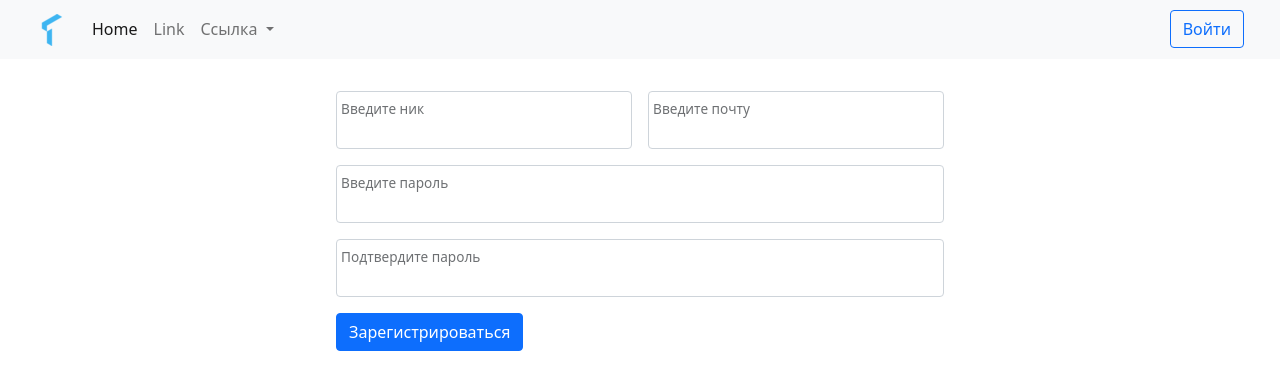
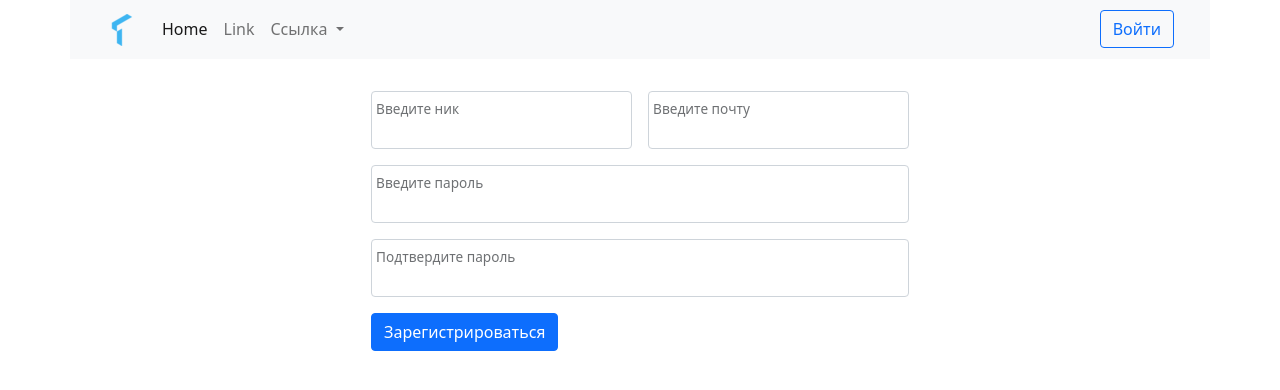
Before and after one commit to tengenatari/letsgoplaygoweb, a Django app: page /auth in a window 1280 px wide. Shown: the top 390 px of the page. Run offline with Django 5.2, Linux system fonts and the light colour scheme.

Commit message:
fixed front

```diff
--- a/templates/base.html
+++ b/templates/base.html
@@ -9,9 +9,10 @@
     <link rel="shortcut icon" href="{% static 'images/favicon.ico' %}">
     <script src="https://cdn.jsdelivr.net/npm/bootstrap@5.0.2/dist/js/bootstrap.bundle.min.js" integrity="sha384-MrcW6ZMFYlzcLA8Nl+NtUVF0sA7MsXsP1UyJoMp4YLEuNSfAP+JcXn/tWtIaxVXM" crossorigin="anonymous"></script>
     <link href="https://cdn.jsdelivr.net/npm/bootstrap@5.0.2/dist/css/bootstrap.min.css" rel="stylesheet" integrity="sha384-EVSTQN3/azprG1Anm3QDgpJLIm9Nao0Yz1ztcQTwFspd3yD65VohhpuuCOmLASjC" crossorigin="anonymous">
+    <meta name="viewport" content="width=device-width, initial-scale=1">
 </head>
 <body>
-    <div class="container-fluid">
+    <div class="container-sm ">
 
         {% block base_body %}
              <div class="row">
```
